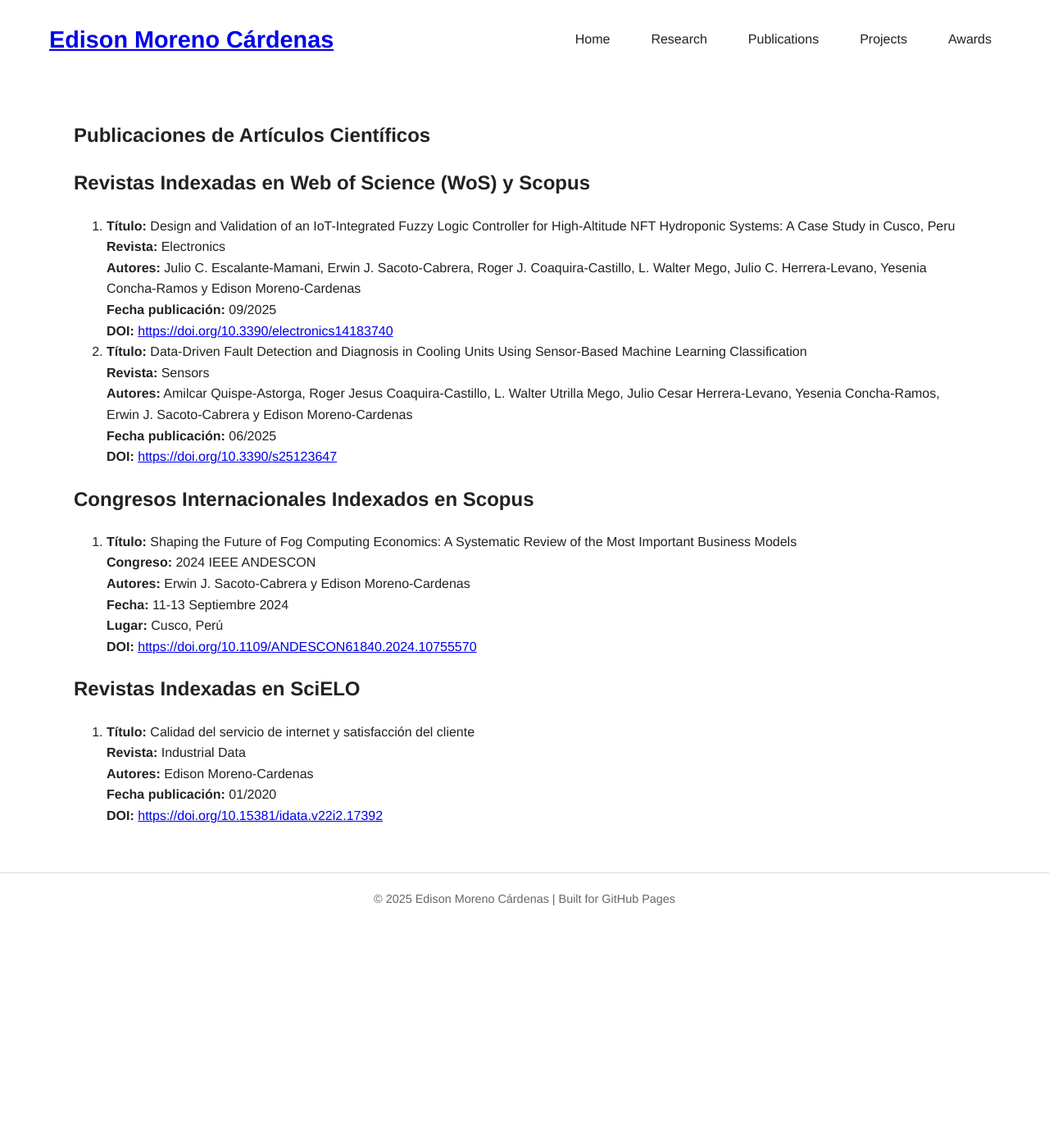
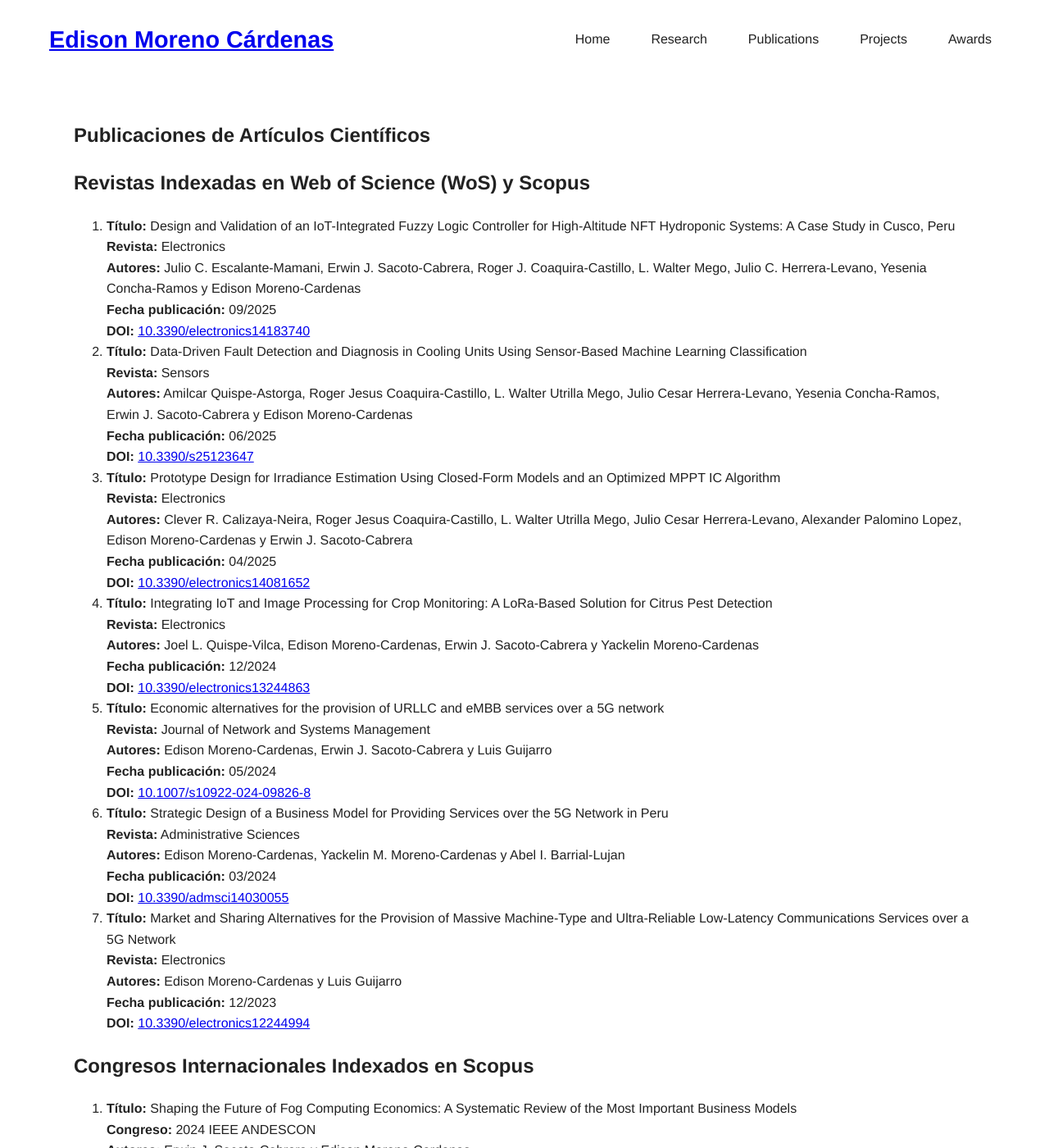
Before and after one commit to edisonmorenocardenas/edisonmorenocardenas.github.io, a Jekyll site: the page built from publications.html, in a window 1280 px wide and 1400 px high. Shown: the whole window at 82% size. Built offline with Jekyll 4.4.1, drawn with Linux system fonts in a browser that asks for light colours; some of the changed text lies outside the part shown.

Commit message:
Actualizar contenido de publications.html

```diff
--- a/publications.html
+++ b/publications.html
@@ -13,16 +13,62 @@ title: "Publications"
       <strong>Revista:</strong> Electronics<br>
       <strong>Autores:</strong> Julio C. Escalante-Mamani, Erwin J. Sacoto-Cabrera, Roger J. Coaquira-Castillo, L. Walter Mego, Julio C. Herrera-Levano, Yesenia Concha-Ramos y Edison Moreno-Cardenas<br>
       <strong>Fecha publicación:</strong> 09/2025<br>
-      <strong>DOI:</strong> <a href="https://doi.org/10.3390/electronics14183740" target="_blank">https://doi.org/10.3390/electronics14183740</a>
+      <strong>DOI:</strong> <a href="https://doi.org/10.3390/electronics14183740" target="_blank">10.3390/electronics14183740</a>
     </li>
     <li>
       <strong>Título:</strong> Data-Driven Fault Detection and Diagnosis in Cooling Units Using Sensor-Based Machine Learning Classification<br>
       <strong>Revista:</strong> Sensors<br>
       <strong>Autores:</strong> Amilcar Quispe-Astorga, Roger Jesus Coaquira-Castillo, L. Walter Utrilla Mego, Julio Cesar Herrera-Levano, Yesenia Concha-Ramos, Erwin J. Sacoto-Cabrera y Edison Moreno-Cardenas<br>
       <strong>Fecha publicación:</strong> 06/2025<br>
-      <strong>DOI:</strong> <a href="https://doi.org/10.3390/s25123647" target="_blank">https://doi.org/10.3390/s25123647</a>
+      <strong>DOI:</strong> <a href="https://doi.org/10.3390/s25123647" target="_blank">10.3390/s25123647</a>
     </li>
-    <!-- Continúa con el resto de artículos de forma similar -->
+    <li>
+      <strong>Título:</strong> Prototype Design for Irradiance Estimation Using Closed-Form Models and an Optimized MPPT IC Algorithm<br>
+      <strong>Revista:</strong> Electronics<br>
+      <strong>Autores:</strong> Clever R. Calizaya-Neira, Roger Jesus Coaquira-Castillo, L. Walter Utrilla Mego, Julio Cesar Herrera-Levano, Alexander Palomino Lopez, Edison Moreno-Cardenas y Erwin J. Sacoto-Cabrera<br>
+      <strong>Fecha publicación:</strong> 04/2025<br>
+      <strong>DOI:</strong> <a href="https://doi.org/10.3390/electronics14081652" target="_blank">10.3390/electronics14081652</a>
+    </li>
+    <li>
+      <strong>Título:</strong> Integrating IoT and Image Processing for Crop Monitoring: A LoRa-Based Solution for Citrus Pest Detection<br>
+      <strong>Revista:</strong> Electronics<br>
+      <strong>Autores:</strong> Joel L. Quispe-Vilca, Edison Moreno-Cardenas, Erwin J. Sacoto-Cabrera y Yackelin Moreno-Cardenas<br>
+      <strong>Fecha publicación:</strong> 12/2024<br>
+      <strong>DOI:</strong> <a href="https://doi.org/10.3390/electronics13244863" target="_blank">10.3390/electronics13244863</a>
+    </li>
+    <li>
+      <strong>Título:</strong> Economic alternatives for the provision of URLLC and eMBB services over a 5G network<br>
+      <strong>Revista:</strong> Journal of Network and Systems Management<br>
+      <strong>Autores:</strong> Edison Moreno-Cardenas, Erwin J. Sacoto-Cabrera y Luis Guijarro<br>
+      <strong>Fecha publicación:</strong> 05/2024<br>
+      <strong>DOI:</strong> <a href="https://doi.org/10.1007/s10922-024-09826-8" target="_blank">10.1007/s10922-024-09826-8</a>
+    </li>
+    <li>
+      <strong>Título:</strong> Strategic Design of a Business Model for Providing Services over the 5G Network in Peru<br>
+      <strong>Revista:</strong> Administrative Sciences<br>
+      <strong>Autores:</strong> Edison Moreno-Cardenas, Yackelin M. Moreno-Cardenas y Abel I. Barrial-Lujan<br>
+      <strong>Fecha publicación:</strong> 03/2024<br>
+      <strong>DOI:</strong> <a href="https://doi.org/10.3390/admsci14030055" target="_blank">10.3390/admsci14030055</a>
+    </li>
+    <li>
+      <strong>Título:</strong> Market and Sharing Alternatives for the Provision of Massive Machine-Type and Ultra-Reliable Low-Latency Communications Services over a 5G Network<br>
+      <strong>Revista:</strong> Electronics<br>
+      <strong>Autores:</strong> Edison Moreno-Cardenas y Luis Guijarro<br>
+      <strong>Fecha publicación:</strong> 12/2023<br>
+      <strong>DOI:</strong> <a href="https://doi.org/10.3390/electronics12244994" target="_blank">10.3390/electronics12244994</a>
+    </li>
+  </ol>
+
+  <h2>Congresos Internacionales Indexados en Scopus</h2>
+  <ol>
+    <li>
+      <strong>Título:</strong> Shaping the Future of Fog Computing Economics: A Systematic Review of the Most Important Business Models<br>
+      <strong>Congreso:</strong> 2024 IEEE ANDESCON<br>
+      <strong>Autores:</strong> Erwin J. Sacoto-Cabrera y Edison Moreno-Cardenas<br>
+      <strong>Fecha:</strong> 11-13 Septiembre 2024<br>
+      <strong>Lugar:</strong> Cusco, Perú<br>
+      <strong>DOI:</strong> <a href="https://doi.org/10.1109/ANDESCON61840.2024.10755570" target="_blank">10.1109/ANDESCON61840.2024.10755570</a>
+    </li>
   </ol>
 
   <h2>Congresos Internacionales Indexados en Scopus</h2>
```
